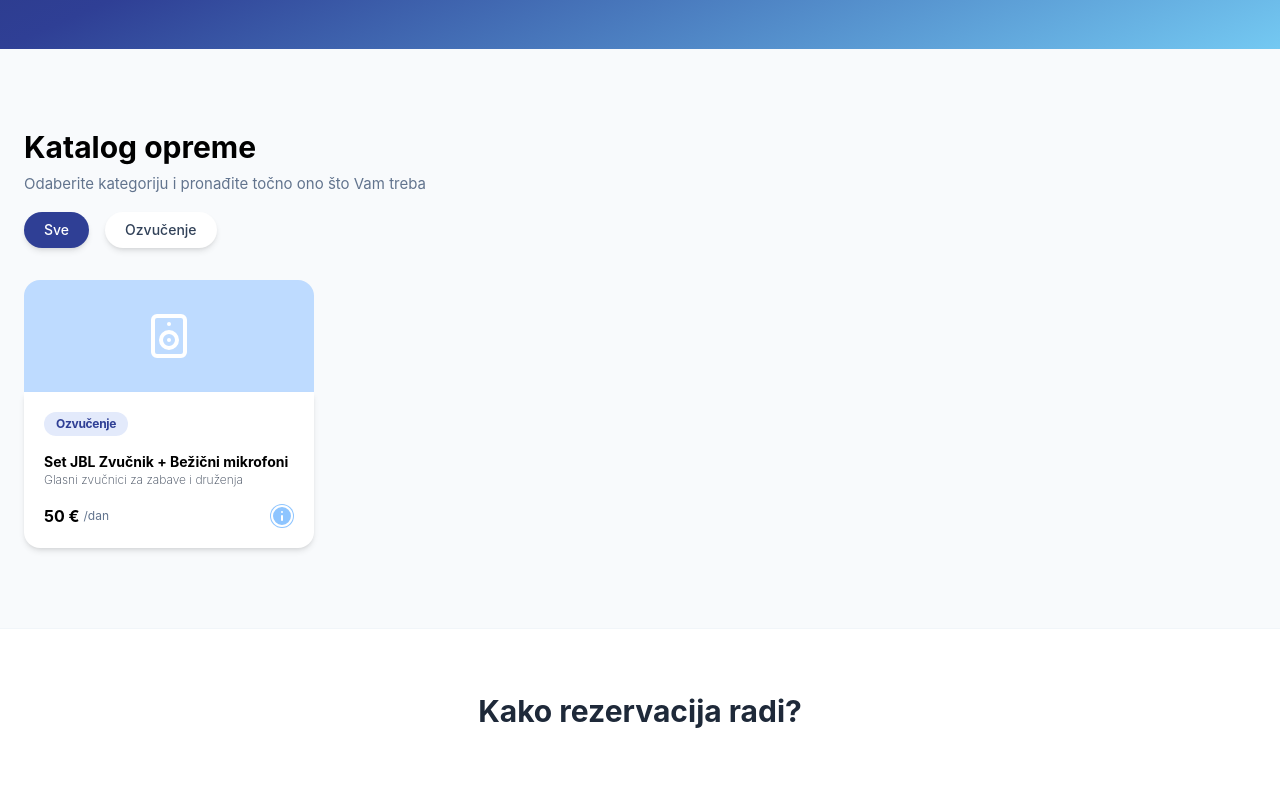
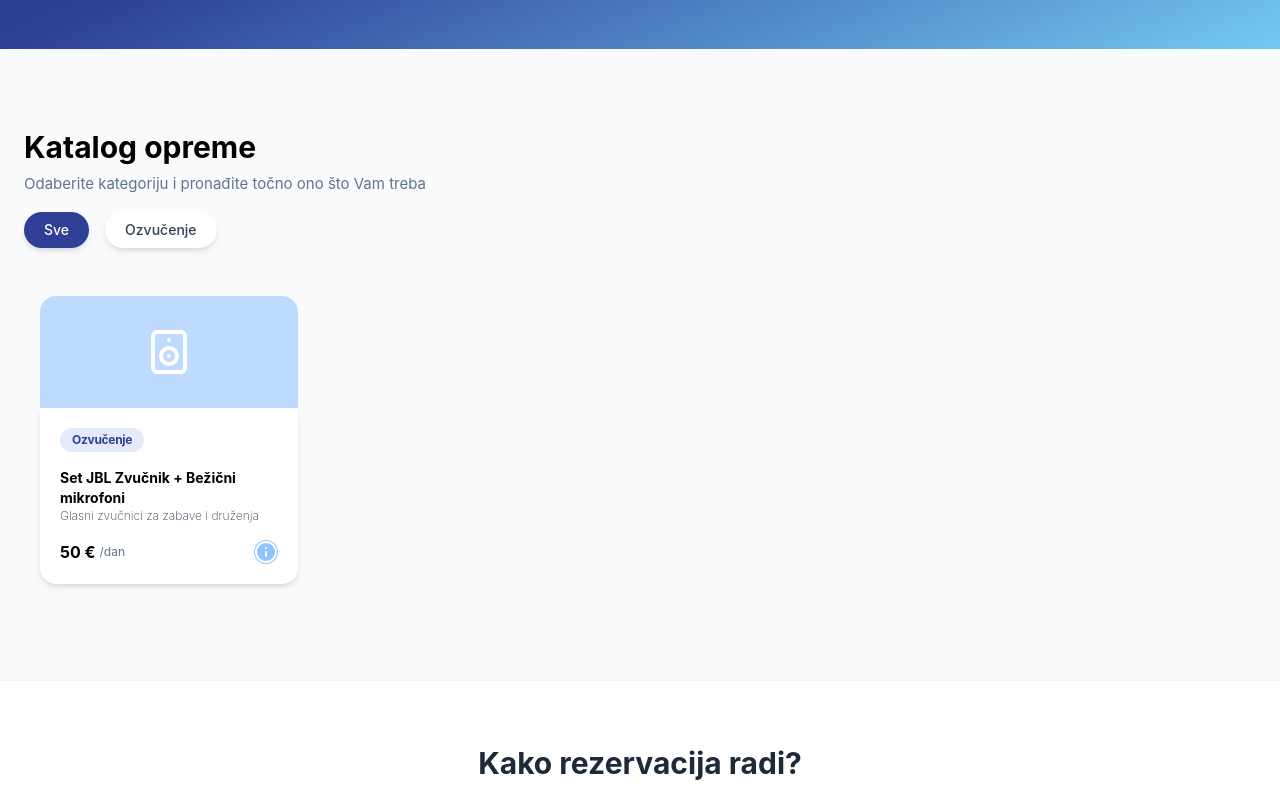
Before and after one commit to AntonioCar18/ActiveUsluge, a React (Vite) app: page / in a window 1280 px wide. Shown: the part 582-1370 px from the top of the page. Built offline with nearby package versions, Linux system fonts and the light colour scheme.

Commit message:
Changes in Catalog

```diff
--- a/src/components/catalog.jsx
+++ b/src/components/catalog.jsx
@@ -34,7 +34,7 @@
                     ))}
                 </div>
                 <div className="grid grid-cols-1 md:grid-cols-4 gap-6 mt-8 w-full">
-                    <div className="flex flex-col w-full">
+                    <div className="flex flex-col w-full p-4">
                         <div className="bg-blue-200 rounded-t-2xl p-8 flex items-center justify-center">
                             <Speaker className="w-12 h-12 text-white" />
                         </div>
```
